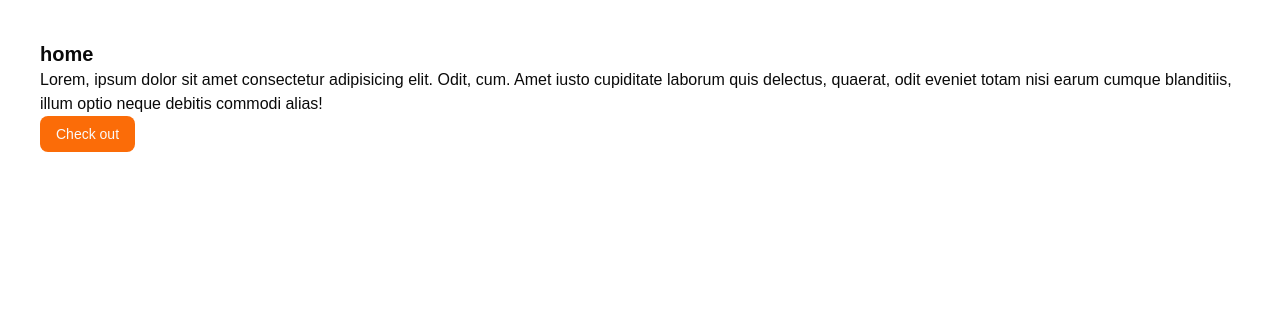
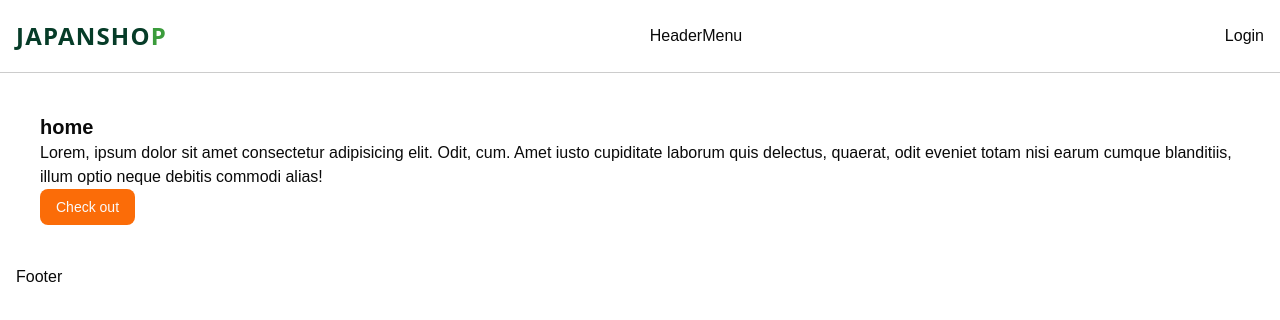
Before and after one commit to kimmttrung/Japan-Shop, a Next.js app: page / in a window 1280 px wide. Shown: the top 320 px of the page. Built offline with nearby package versions, Linux system fonts and the light colour scheme.

Commit message:
design Logo

```diff
--- a/app/layout.tsx
+++ b/app/layout.tsx
@@ -1,5 +1,7 @@
 import type { Metadata } from "next";
 import "./globals.css"
+import Header from "@/components/Header";
+import Footer from "@/components/Footer";
 
 
 export const metadata: Metadata = {
@@ -20,7 +22,9 @@ export default function RootLayout({
       <body
         className="font-poppins antialiased"
       >
+        <Header />
         {children}
+        <Footer />
       </body>
     </html >
   );
--- a/app/page.tsx
+++ b/app/page.tsx
@@ -1,15 +1,17 @@
+
+import Container from "@/components/Container";
 import { Button } from "@/components/ui/button";
 
 
 const Home = () => {
     return (
-        <div className="p-10 bg-shop-light-pink">
+        <Container className="p-10 bg-shop-light-pink">
             <h2 className="text-xl font-semibold">home</h2>
             <p>
                 Lorem, ipsum dolor sit amet consectetur adipisicing elit. Odit, cum. Amet iusto cupiditate laborum quis delectus, quaerat, odit eveniet totam nisi earum cumque blanditiis, illum optio neque debitis commodi alias!
             </p>
             <Button >Check out </Button>
-        </div >
+        </Container>
     )
 }
 export default Home;
--- /dev/null
+++ b/components/Container.tsx
@@ -0,0 +1,13 @@
+import { cn } from '@/lib/utils';
+import React from 'react'
+
+const Container = ({
+    children,
+    className,
+}: {
+    children: React.ReactNode;
+    className?: string;
+}) => {
+    return <div className={cn("max-w-screen-xl mx-auto px-4", className)}> {children}</div >
+};
+export default Container
--- /dev/null
+++ b/components/Footer.tsx
@@ -0,0 +1,12 @@
+import React from 'react'
+import Container from './Container'
+
+const Footer = () => {
+    return (
+        <footer>
+            <Container>Footer</Container>
+        </footer>
+    )
+}
+
+export default Footer
--- /dev/null
+++ b/components/Header.tsx
@@ -0,0 +1,18 @@
+import React from 'react'
+import Container from './Container'
+import Logo from './Logo'
+import HeaderMenu from './HeaderMenu'
+
+const Header = () => {
+    return (
+        <header className="bg-white py-5 border-b border-b-black/20">
+            <Container className="flex items-center justify-between">
+                <Logo />
+                <HeaderMenu />
+                <div>Login</div>
+            </Container>
+        </header>
+    )
+}
+
+export default Header
--- /dev/null
+++ b/components/HeaderMenu.tsx
@@ -0,0 +1,9 @@
+import React from 'react'
+
+const HeaderMenu = () => {
+    return (
+        <div>HeaderMenu</div>
+    )
+}
+
+export default HeaderMenu
--- /dev/null
+++ b/components/Logo.tsx
@@ -0,0 +1,34 @@
+import { cn } from '@/lib/utils';
+import Link from 'next/link';
+import React from 'react'
+
+const Logo = ({
+    className,
+    spanDesign,
+}: {
+    className?: string;
+    spanDesign?: string;
+}) => {
+    return (
+        <Link href={"/"} className='inline-flex'>
+            <h2
+                className={cn(
+                    "text-2xl text-shop_dark_green font-black tracking-wider uppercase hover:text-shop_light_green hoverEffect group font-sans",
+                    className
+                )}
+            >
+                JapanSho
+                <span
+                    className={cn(
+                        "text-shop_light_green group-hover:text-shop_dark_green hoverEffect",
+                        spanDesign
+                    )}
+                >
+                    p
+                </span>
+            </h2>
+        </Link>
+    )
+}
+
+export default Logo
--- /dev/null
+++ b/constants/data.ts
@@ -0,0 +1,7 @@
+export const headerData = [
+    { title: "Home", href: "/" },
+    { title: "Shop", href: "/shop" },
+    { title: "Blog", href: "/blog" },
+    { title: "Hot Deal", href: "/deal" },
+    { title: "Contact", href: "/contact" }
+];
```
